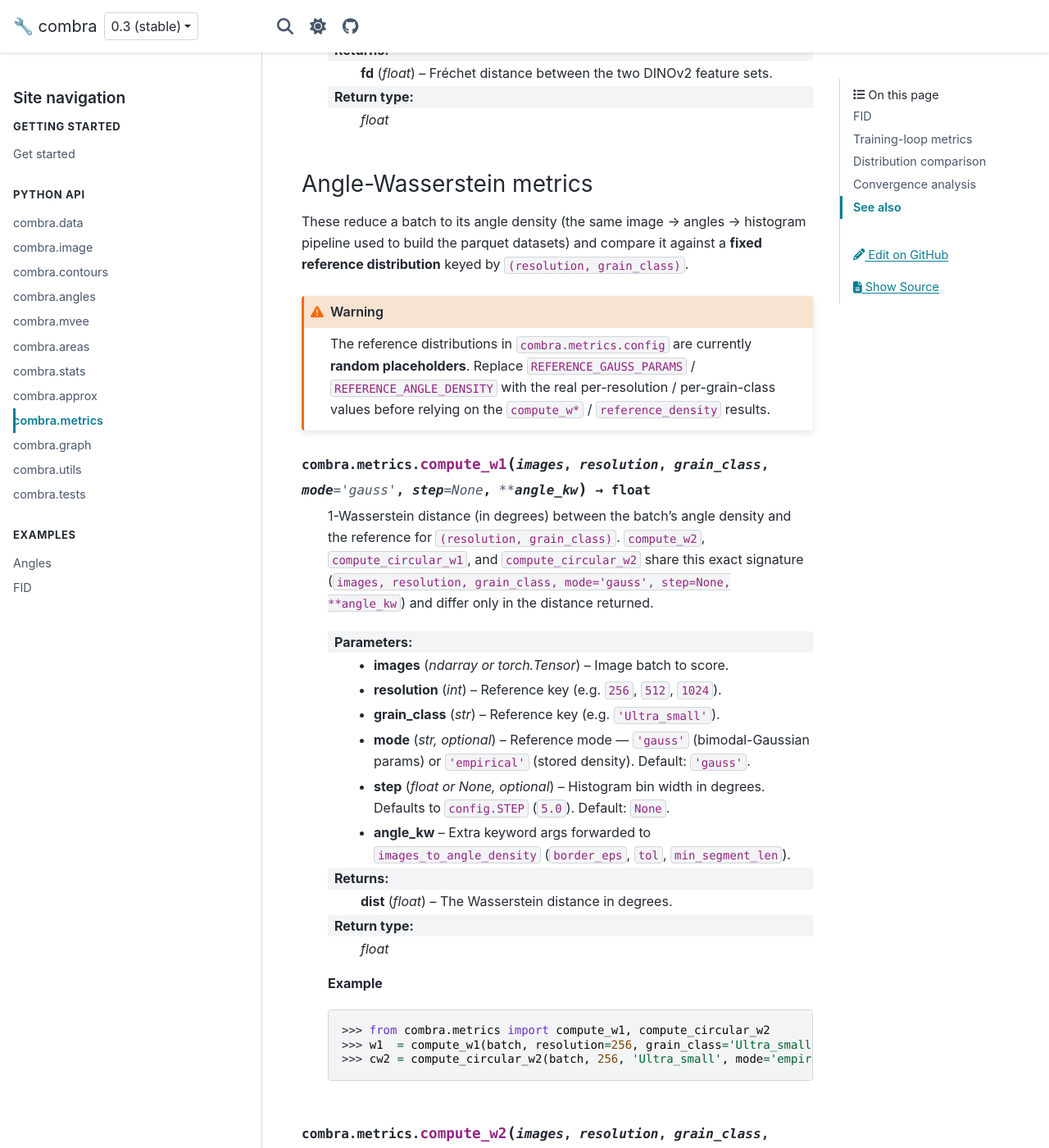
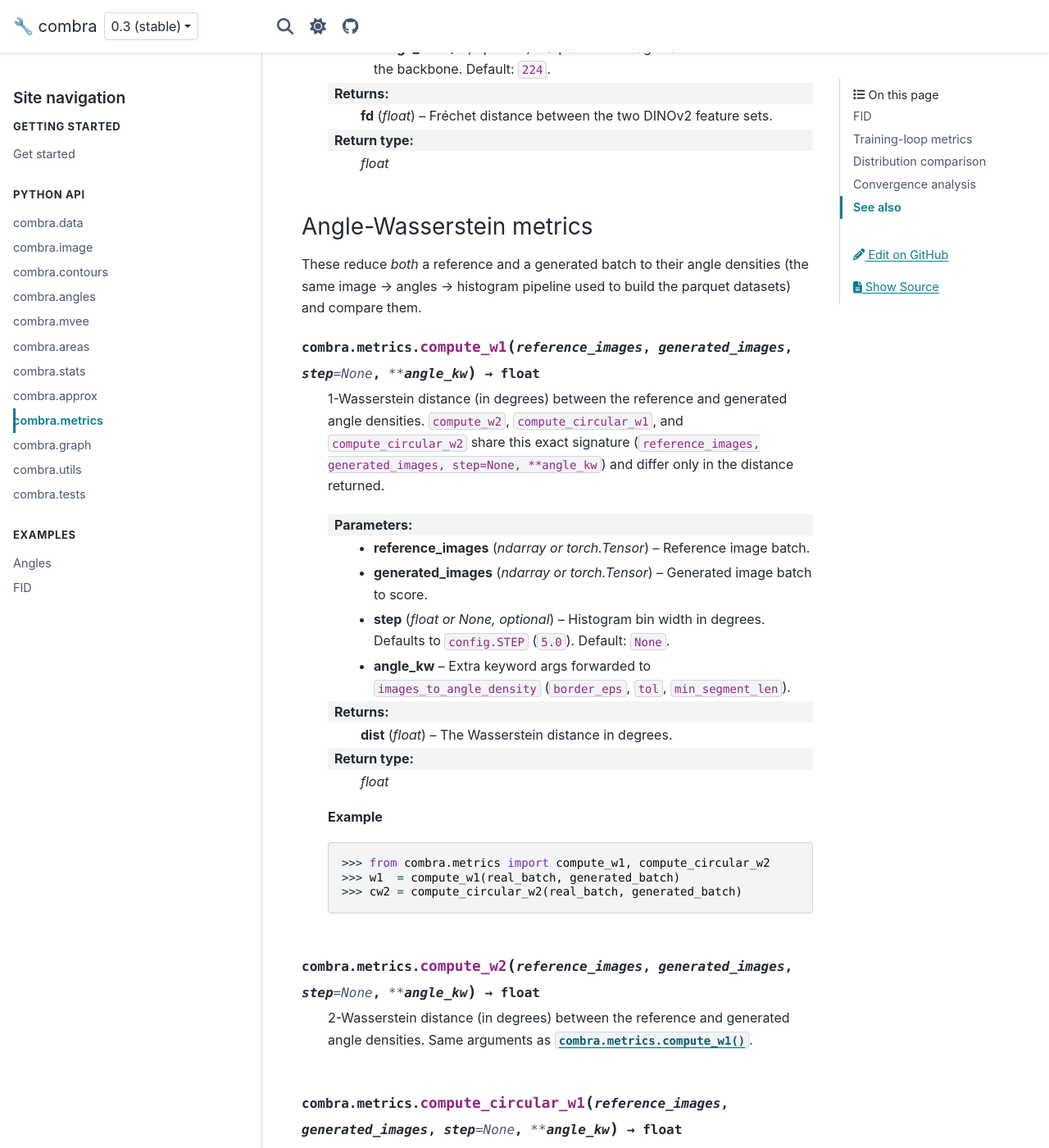
Before and after one commit to dkagramanyan/wc_cv, a Sphinx documentation site: the page built from docs/api/metrics.md, in a window 1280 px wide and 1400 px high, scrolled down 3927 px. Shown: the whole window at 82% size. Built offline with Sphinx 7.4.7 and the PyData theme 0.15.4, drawn with Linux system fonts in a browser that asks for light colours; some of the changed text lies outside the part shown.

Commit message:
docs: sync metrics API for standardized signatures
Update docs/api/metrics.md to the canonical (reference, generated) operand
order/names for compute_cmmd, compute_fd_dinov2, compute_fid,
wasserstein_density_metrics, and compute_all_metrics, and reshape the
compute_w* angle metrics to the two-batch form (dropping resolution/grain_class/
mode). compute_all_metrics keys are now w1/w2/circular_w1/circular_w2 +
fid/cmmd/fd_dinov2. Re-scope the placeholder-reference warning to
reference_density and refresh source-link line numbers for the moved functions.

Co-Authored-By: Claude Opus 4.8 (1M context) <noreply@anthropic.com>
Claude-Session: https://claude.ai/code/session_01BwZpiXpSm2DgdXCr5gaw51

`````diff
--- a/docs/api/metrics.md
+++ b/docs/api/metrics.md
@@ -3,7 +3,7 @@
 The `combra.metrics` module bundles four families of metrics:
 
 - **FID (Fréchet Inception Distance)** — image-level distance between a real and a generated set. combra does not implement FID itself; `combra.metrics.fid` delegates to the reference library [pytorch-fid](https://github.com/mseitzer/pytorch-fid), which ships as a core dependency and downloads/caches its own InceptionV3 weights on first use, so no manual model setup is required.
-- **Training-loop / batch metrics** — score an in-memory batch of generated images on the fly (no parquet round-trip): CLIP-MMD (`compute_cmmd`), Fréchet distance on DINOv2 features (`compute_fd_dinov2`), and angle-Wasserstein distances against a fixed reference distribution (`compute_w1`/`compute_w2`/circular variants).
+- **Training-loop / batch metrics** — score an in-memory batch of generated images on the fly (no parquet round-trip): CLIP-MMD (`compute_cmmd`), Fréchet distance on DINOv2 features (`compute_fd_dinov2`), and angle-Wasserstein distances between two batches' angle densities (`compute_w1`/`compute_w2`/circular variants). Every two-input metric takes the *reference* batch first, then the *generated* batch.
 - **Distribution comparison helpers** — for comparing per-class angle distributions stored as parquet files.
 - **Convergence analysis** — N-sweep aggregation, Kendall trend tests, plateau fits, and the convergence-grid / gain-distribution plots used by `3_metrics_convergence.ipynb`.
 
@@ -15,14 +15,14 @@ from combra import metrics
 
 `combra.metrics.fid` is a thin wrapper over [pytorch-fid](https://github.com/mseitzer/pytorch-fid) — it exposes a single convenience entry point, `compute_fid`. Everything runs on PyTorch; `compute_fid` selects CUDA automatically when available and falls back to CPU.
 
-````{py:function} combra.metrics.compute_fid(real_folder, gen_folder, batch_size=50, dims=2048, device=None, num_workers=1) -> float
+````{py:function} combra.metrics.compute_fid(reference_folder, generated_folder, batch_size=50, dims=2048, device=None, num_workers=1) -> float
 
 Classic folder-vs-folder FID, computed with [pytorch-fid](https://github.com/mseitzer/pytorch-fid). Walks both folders, runs every image through InceptionV3, and returns the Fréchet distance between the two activation distributions. The weights are downloaded and cached by pytorch-fid on first use.
 
-:param real_folder: Path to the real image folder.
-:type real_folder: str or Path
-:param gen_folder: Path to the generated image folder.
-:type gen_folder: str or Path
+:param reference_folder: Path to the reference (real) image folder.
+:type reference_folder: str or Path
+:param generated_folder: Path to the generated image folder.
+:type generated_folder: str or Path
 :param batch_size: Forward-pass batch size. Default: `50`.
 :type batch_size: int, optional
 :param dims: Dimensionality of the InceptionV3 feature layer (`64`, `192`, `768`, or `2048`). Default: `2048`.
@@ -60,19 +60,19 @@ from combra import metrics
 
 ### Image-feature metrics
 
-`compute_cmmd` and `compute_fd_dinov2` take a *generated* and a *reference* image
+`compute_cmmd` and `compute_fd_dinov2` take a *reference* and a *generated* image
 batch and compare deep-feature distributions. Both need the `gen-metrics` extra
 (`pip install ".[gen-metrics]"`); the DINOv2 backbone is fetched from `torch.hub`
 on first use.
 
-````{py:function} combra.metrics.compute_cmmd(generated_images, reference_images, model_name='ViT-L-14-336', pretrained='openai', device=None, batch_size=64, sigma=10.0, scale=1000.0) -> float
+````{py:function} combra.metrics.compute_cmmd(reference_images, generated_images, model_name='ViT-L-14-336', pretrained='openai', device=None, batch_size=64, sigma=10.0, scale=1000.0) -> float
 
-CLIP-MMD (CMMD) between a generated and a reference image batch. Features come from a ready CLIP model loaded with [open_clip](https://github.com/mlfoundations/open_clip); the distance is the Gaussian-RBF Maximum Mean Discrepancy of [Google's CMMD](https://github.com/google-research/google-research/tree/master/cmmd) (`sigma=10`, `scale=1000`).
+CLIP-MMD (CMMD) between a reference and a generated image batch. Features come from a ready CLIP model loaded with [open_clip](https://github.com/mlfoundations/open_clip); the distance is the Gaussian-RBF Maximum Mean Discrepancy of [Google's CMMD](https://github.com/google-research/google-research/tree/master/cmmd) (`sigma=10`, `scale=1000`).
 
+:param reference_images: Batch of reference (real) images.
+:type reference_images: ndarray or torch.Tensor
 :param generated_images: Batch of generated images.
 :type generated_images: ndarray or torch.Tensor
-:param reference_images: Batch of reference (real) images.
-:type reference_images: ndarray or torch.Tensor
 :param model_name: open_clip architecture name. Default: `'ViT-L-14-336'`.
 :type model_name: str, optional
 :param pretrained: open_clip pretrained-weights tag. Default: `'openai'`.
@@ -92,19 +92,19 @@ CLIP-MMD (CMMD) between a generated and a reference image batch. Features come f
 
 ```python
 >>> from combra.metrics import compute_cmmd
->>> cmmd = compute_cmmd(generated_batch, real_batch)   # CUDA when available
+>>> cmmd = compute_cmmd(real_batch, generated_batch)   # CUDA when available
 >>> print(f'CMMD = {cmmd:.4f}')
 ```
 ````
 
-````{py:function} combra.metrics.compute_fd_dinov2(generated_images, reference_images, model_name='dinov2_vitb14', device=None, batch_size=64, image_size=224) -> float
+````{py:function} combra.metrics.compute_fd_dinov2(reference_images, generated_images, model_name='dinov2_vitb14', device=None, batch_size=64, image_size=224) -> float
 
 Fréchet distance between the [DINOv2](https://github.com/facebookresearch/dinov2) features of two image batches. The backbone is loaded from `torch.hub` (`facebookresearch/dinov2`); the Fréchet distance itself is computed with pytorch-fid's `calculate_frechet_distance`.
 
+:param reference_images: Batch of reference (real) images.
+:type reference_images: ndarray or torch.Tensor
 :param generated_images: Batch of generated images.
 :type generated_images: ndarray or torch.Tensor
-:param reference_images: Batch of reference (real) images.
-:type reference_images: ndarray or torch.Tensor
 :param model_name: DINOv2 `torch.hub` entrypoint. Default: `'dinov2_vitb14'`.
 :type model_name: str, optional
 :param device: Torch device. When `None`, picks `'cuda'` if available, else `'cpu'`. Default: `None`.
@@ -119,29 +119,18 @@ Fréchet distance between the [DINOv2](https://github.com/facebookresearch/dinov
 
 ### Angle-Wasserstein metrics
 
-These reduce a batch to its angle density (the same image → angles → histogram
-pipeline used to build the parquet datasets) and compare it against a **fixed
-reference distribution** keyed by `(resolution, grain_class)`.
+These reduce *both* a reference and a generated batch to their angle densities
+(the same image → angles → histogram pipeline used to build the parquet datasets)
+and compare them.
 
-```{warning}
-The reference distributions in `combra.metrics.config` are currently **random
-placeholders**. Replace `REFERENCE_GAUSS_PARAMS` / `REFERENCE_ANGLE_DENSITY` with
-the real per-resolution / per-grain-class values before relying on the
-`compute_w*` / `reference_density` results.
-```
+````{py:function} combra.metrics.compute_w1(reference_images, generated_images, step=None, **angle_kw) -> float
 
-````{py:function} combra.metrics.compute_w1(images, resolution, grain_class, mode='gauss', step=None, **angle_kw) -> float
+1-Wasserstein distance (in degrees) between the reference and generated angle densities. `compute_w2`, `compute_circular_w1`, and `compute_circular_w2` share this exact signature (`reference_images, generated_images, step=None, **angle_kw`) and differ only in the distance returned.
 
-1-Wasserstein distance (in degrees) between the batch's angle density and the reference for `(resolution, grain_class)`. `compute_w2`, `compute_circular_w1`, and `compute_circular_w2` share this exact signature (`images, resolution, grain_class, mode='gauss', step=None, **angle_kw`) and differ only in the distance returned.
-
-:param images: Image batch to score.
-:type images: ndarray or torch.Tensor
-:param resolution: Reference key (e.g. `256`, `512`, `1024`).
-:type resolution: int
-:param grain_class: Reference key (e.g. `'Ultra_small'`).
-:type grain_class: str
-:param mode: Reference mode — `'gauss'` (bimodal-Gaussian params) or `'empirical'` (stored density). Default: `'gauss'`.
-:type mode: str, optional
+:param reference_images: Reference image batch.
+:type reference_images: ndarray or torch.Tensor
+:param generated_images: Generated image batch to score.
+:type generated_images: ndarray or torch.Tensor
 :param step: Histogram bin width in degrees. Defaults to `config.STEP` (`5.0`). Default: `None`.
 :type step: float or None, optional
 :param angle_kw: Extra keyword args forwarded to `images_to_angle_density` (`border_eps`, `tol`, `min_segment_len`).
@@ -152,24 +141,24 @@ the real per-resolution / per-grain-class values before relying on the
 
 ```python
 >>> from combra.metrics import compute_w1, compute_circular_w2
->>> w1  = compute_w1(batch, resolution=256, grain_class='Ultra_small')
->>> cw2 = compute_circular_w2(batch, 256, 'Ultra_small', mode='empirical')
+>>> w1  = compute_w1(real_batch, generated_batch)
+>>> cw2 = compute_circular_w2(real_batch, generated_batch)
 ```
 ````
 
-````{py:function} combra.metrics.compute_w2(images, resolution, grain_class, mode='gauss', step=None, **angle_kw) -> float
+````{py:function} combra.metrics.compute_w2(reference_images, generated_images, step=None, **angle_kw) -> float
 
-2-Wasserstein distance (in degrees) between the batch's angle density and the reference. Same arguments as {py:func}`combra.metrics.compute_w1`.
+2-Wasserstein distance (in degrees) between the reference and generated angle densities. Same arguments as {py:func}`combra.metrics.compute_w1`.
 ````
 
-````{py:function} combra.metrics.compute_circular_w1(images, resolution, grain_class, mode='gauss', step=None, **angle_kw) -> float
+````{py:function} combra.metrics.compute_circular_w1(reference_images, generated_images, step=None, **angle_kw) -> float
 
-Circular 1-Wasserstein distance (angles wrap at 360°) between the batch's angle density and the reference. Same arguments as {py:func}`combra.metrics.compute_w1`.
+Circular 1-Wasserstein distance (angles wrap at 360°) between the reference and generated angle densities. Same arguments as {py:func}`combra.metrics.compute_w1`.
 ````
 
-````{py:function} combra.metrics.compute_circular_w2(images, resolution, grain_class, mode='gauss', step=None, **angle_kw) -> float
+````{py:function} combra.metrics.compute_circular_w2(reference_images, generated_images, step=None, **angle_kw) -> float
 
-Circular 2-Wasserstein distance (angles wrap at 360°) between the batch's angle density and the reference. Same arguments as {py:func}`combra.metrics.compute_w1`.
+Circular 2-Wasserstein distance (angles wrap at 360°) between the reference and generated angle densities. Same arguments as {py:func}`combra.metrics.compute_w1`.
 ````
 
 ````{py:function} combra.metrics.images_to_angle_density(images, step=None, border_eps=5, tol=3, min_segment_len=10.0) -> tuple[ndarray, ndarray]
@@ -190,21 +179,28 @@ Reduce a batch of images to a single angle density `(x, y)`. Runs `_preprocess_i
 :rtype: tuple(ndarray, ndarray)
 ````
 
-````{py:function} combra.metrics.wasserstein_density_metrics(x_real, y_real, x_fake, y_fake) -> dict
+````{py:function} combra.metrics.wasserstein_density_metrics(x_reference, y_reference, x_generated, y_generated) -> dict
 
 Linear and circular Wasserstein distances between two angle densities (in degrees). Both densities are resampled onto a shared dense grid and normalised to unit mass; the four distances are delegated to [POT](https://pythonot.github.io/) (linear via `ot.wasserstein_1d`, circular via `ot.wasserstein_circle`), with `w_dist` kept as the historical scipy value for backwards compatibility.
 
-:param x_real: Reference angle-bin locations (degrees).
-:type x_real: ndarray
-:param y_real: Reference densities at `x_real`.
-:type y_real: ndarray
-:param x_fake: Generated angle-bin locations (degrees).
-:type x_fake: ndarray
-:param y_fake: Generated densities at `x_fake`.
-:type y_fake: ndarray
+:param x_reference: Reference angle-bin locations (degrees).
+:type x_reference: ndarray
+:param y_reference: Reference densities at `x_reference`.
+:type y_reference: ndarray
+:param x_generated: Generated angle-bin locations (degrees).
+:type x_generated: ndarray
+:param y_generated: Generated densities at `x_generated`.
+:type y_generated: ndarray
 :returns: **metrics** (*dict*) – Keys `w_dist`, `w1`, `w2`, `circular_w1`, `circular_w2`, all in degrees.
 :rtype: dict
 ````
+
+```{warning}
+The reference distributions in `combra.metrics.config` are currently **random
+placeholders**. Replace `REFERENCE_GAUSS_PARAMS` / `REFERENCE_ANGLE_DENSITY` with
+the real per-resolution / per-grain-class values before relying on the
+`reference_density` results.
+```
 
 ````{py:function} combra.metrics.reference_density(resolution, grain_class, mode='gauss') -> tuple[ndarray, ndarray]
 
@@ -222,36 +218,29 @@ Return the fixed reference angle density `(x, y)` for a `(resolution, grain_clas
 
 ### Unified entry point
 
-````{py:function} combra.metrics.compute_all_metrics(generated_images, reference_images, resolution, grain_class, *, step=None, modes=('gauss', 'empirical'), device=None, angle_kw=None) -> dict
+````{py:function} combra.metrics.compute_all_metrics(reference_images, generated_images, *, step=None, device=None, angle_kw=None) -> dict
 
-Run every batch metric for a generated batch in parallel and return one flat dict. The angle-Wasserstein metrics are scored against the reference for each `mode` (keyed e.g. `'w1_gauss'`, `'circular_w2_empirical'`); `fid` (classic InceptionV3 FID on the in-memory batches), `cmmd`, and `fd_dinov2` compare `generated_images` against `reference_images`. An image-feature metric that cannot run (missing optional dependency or no network) is recorded as `nan` and logged, so the angle metrics still come back.
+Run every batch metric for a (reference, generated) batch pair in parallel and return one flat dict. The angle-Wasserstein metrics (`w1`, `w2`, `circular_w1`, `circular_w2`) compare the two batches' angle densities; `fid` (classic InceptionV3 FID on the in-memory batches), `cmmd`, and `fd_dinov2` compare their deep features. An image-feature metric that cannot run (missing optional dependency or no network) is recorded as `nan` and logged, so the angle metrics still come back.
 
+:param reference_images: Batch of reference (real) images.
+:type reference_images: ndarray or torch.Tensor
 :param generated_images: Batch of generated images.
 :type generated_images: ndarray or torch.Tensor
-:param reference_images: Batch of reference (real) images.
-:type reference_images: ndarray or torch.Tensor
-:param resolution: Reference key for the Wasserstein metrics.
-:type resolution: int
-:param grain_class: Reference key for the Wasserstein metrics.
-:type grain_class: str
 :param step: Histogram bin width in degrees. Defaults to `config.STEP`. Default: `None`.
 :type step: float or None, optional
-:param modes: Reference modes to score the Wasserstein metrics against. Default: `('gauss', 'empirical')`.
-:type modes: tuple[str, ...], optional
 :param device: Torch device for the image-feature metrics. Default: `None`.
 :type device: str or torch.device or None, optional
 :param angle_kw: Extra keyword args forwarded to `images_to_angle_density`. Default: `None`.
 :type angle_kw: dict or None, optional
-:returns: **results** (*dict*) – Flat `{metric_name: value}` dict (`w*_<mode>` keys plus `fid`, `cmmd`, `fd_dinov2`).
+:returns: **results** (*dict*) – Flat `{metric_name: value}` dict with keys `w1`, `w2`, `circular_w1`, `circular_w2`, `fid`, `cmmd`, `fd_dinov2`.
 :rtype: dict
 
 **Example**
 
 ```python
 >>> from combra.metrics import compute_all_metrics
->>> scores = compute_all_metrics(gen_batch, real_batch,
-...                              resolution=256, grain_class='Ultra_small')
->>> scores['cmmd'], scores['w1_gauss']
+>>> scores = compute_all_metrics(real_batch, generated_batch)
+>>> scores['cmmd'], scores['w1']
 ```
 ````
 
`````
Also changed, not shown: docs/_static/source_index.json (+18 -18 lines).
